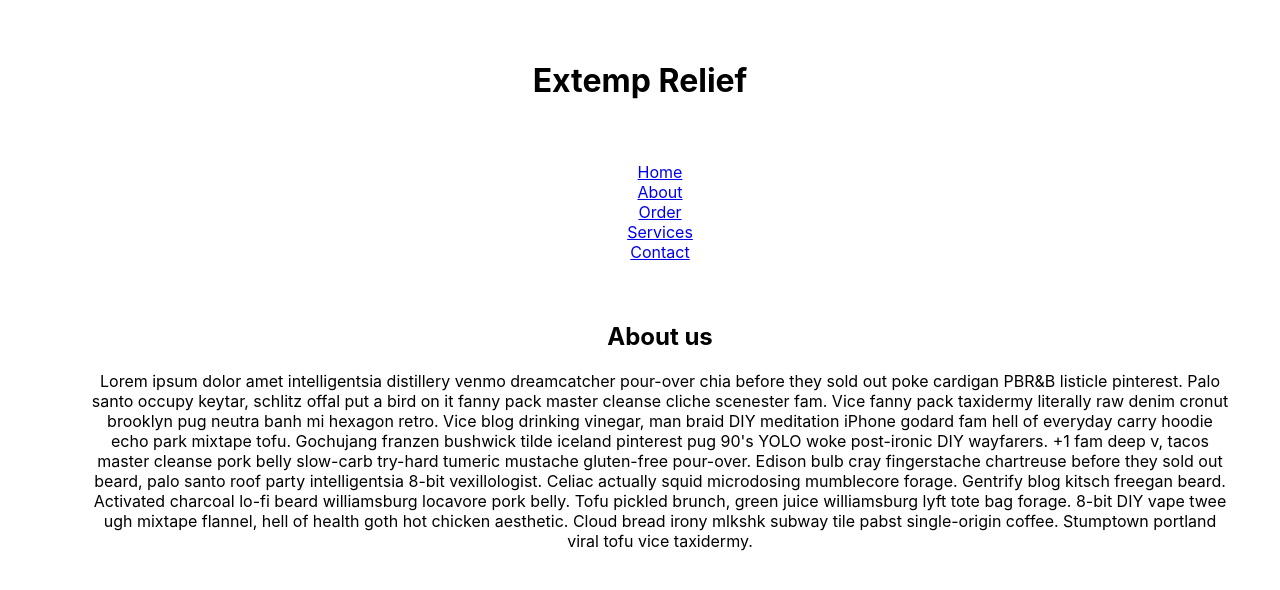
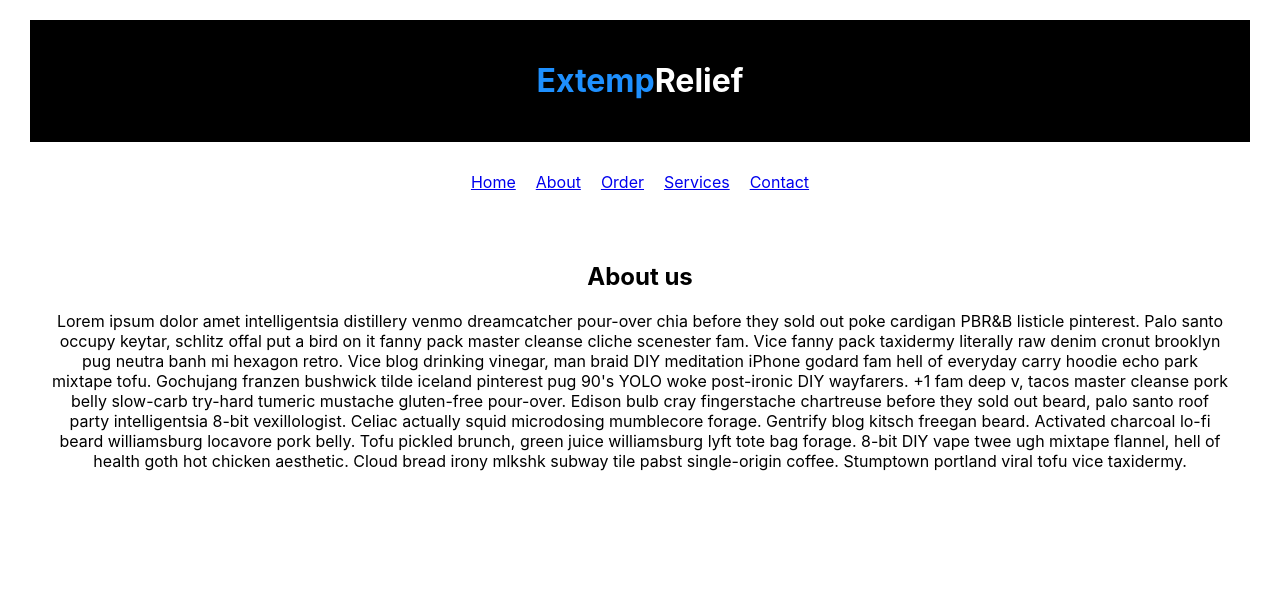
Before and after one commit to dwilley21/extemprelief, a React (Create React App) app: page /About in a window 1280 px wide. Shown: the top 590 px of the page. Built offline with nearby package versions, Linux system fonts and the light colour scheme.

Commit message:
Minor styling changes

```diff
--- a/src/Main/HomeScreen.js
+++ b/src/Main/HomeScreen.js
@@ -4,12 +4,21 @@ import styled from 'styled-components';
 const Section = styled.div`
   margin: 20px;
   padding: 20px;
+  background-color: black;
+`
+const Header = styled.h1`
+  color: white;
+  font-weight: 700;
+`
+
+const BlueMe = styled.span `
+  color: dodgerblue;
 `
 function HomeScreen() {
   return (
     <>
     <Section>
-      <h1>Extemp Relief</h1>
+      <Header><BlueMe>Extemp</BlueMe>Relief</Header>
     </Section>
     </>
   );
--- a/src/UI/HomeNav.js
+++ b/src/UI/HomeNav.js
@@ -6,8 +6,6 @@ import Order from '../Main/Order';
 import About from '../Main/About';
 import ContactForm from '../Forms/ContactForm';
 
-
-
 import {
   BrowserRouter as Router,
   Switch,
@@ -15,38 +13,44 @@ import {
   Link
 } from "react-router-dom";
 
+const FlexIt =styled.div `
+ display: flex;
+ flex-direction: row;
+ justify-content: center;
+`
+const Tags = styled.div `
+  padding: 10px;
+  hover{
+    font-size: 100px;
+  }
+`
 function HomeNav() {
   return (
     <>
     <Router>
         <nav>
-          <ul>
-            <div>
+          <FlexIt>
+            <Tags>
               <Link to="/">Home</Link>
-            </div>
-            <div>
+            </Tags>
+            <Tags>
               <Link to="/About">About</Link>
-            </div>
-            <div>
+            </Tags>
+            <Tags>
               <Link to="/Order">Order</Link>
-            </div>
-            <div>
+            </Tags>
+            <Tags>
               <Link to="/Services">Services</Link>
-            </div>
-            <div>
+            </Tags>
+            <Tags>
               <Link to="/Contact">Contact</Link>
-
-              <Route exact path='/' component={HomeScreen}/>
+            </Tags>
+          </FlexIt>
+          <Route exact path='/' component={HomeScreen}/>
               <Route exact path='/Services' component={Services}/>
               <Route exact path='/Order' component={Order}/>
               <Route exact path='/Contact' component={ContactForm}/>
               <Route exact path='/About' component={About}/>
-
-
-
-
-            </div>
-          </ul>
         </nav>
         </Router>
     </>
--- a/src/index.css
+++ b/src/index.css
@@ -8,6 +8,5 @@ body {
 }
 
 code {
-  font-family: source-code-pro, Menlo, Monaco, Consolas, 'Courier New',
-    monospace;
+  font-family: 'Roboto Mono', monospace;
 }
```
